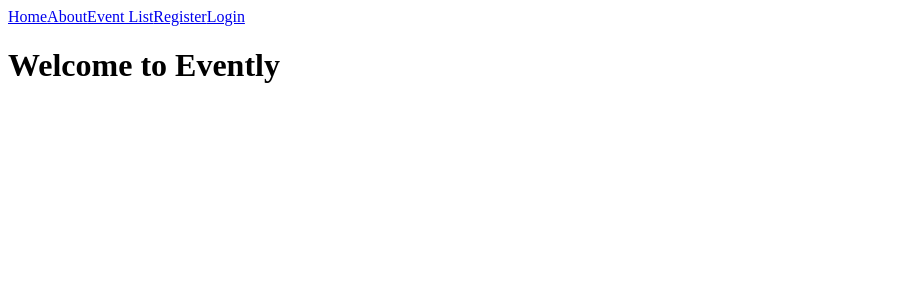
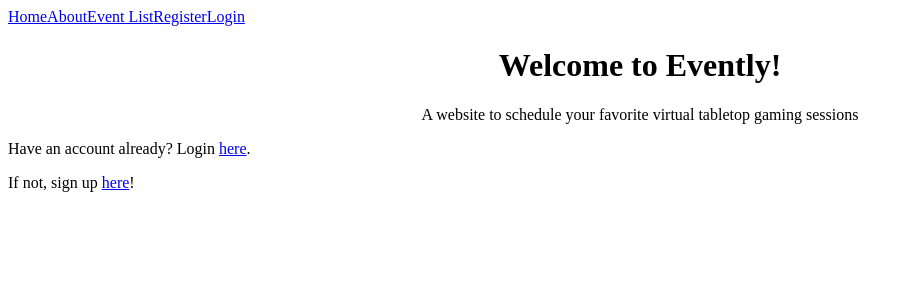
Before and after one commit to dmcgrouther/event-app-front-end, a React (Create React App) app: page / in a window 1280 px wide. Shown: the top 300 px of the page, without its empty margins (0-913 px from the left). Built offline with nearby package versions, Linux system fonts and the light colour scheme.

Commit message:
made some edits to homepage. links to sign up and sign in

```diff
--- a/src/components/Home.js
+++ b/src/components/Home.js
@@ -1,10 +1,25 @@
 import React from 'react';
+import { Link } from 'react-router-dom';
+
 
 const Home = () => {
     return (
-        <h1>
-            Welcome to Evently
-        </h1>
+        <div>
+            <div className="home-page__header-section">
+                <h1>
+                    Welcome to Evently!
+                </h1>
+                <p>A website to schedule your favorite virtual tabletop gaming sessions</p>
+            </div>
+            <div>
+                <p>
+                    Have an account already? Login <Link to={'/Login'}>here</Link>.
+                </p>
+                <p>
+                    If not, sign up <Link to={'/Register'}>here</Link>!
+                </p>
+            </div>
+        </div>
     );
 };
 
--- a/src/index.css
+++ b/src/index.css
@@ -11,3 +11,7 @@
 .about__section {
     margin-top: 5%;
 }
+
+.home-page__header-section{
+    text-align: center;
+}
```
Also changed, not shown: tabletop-games-picture.png (added).
